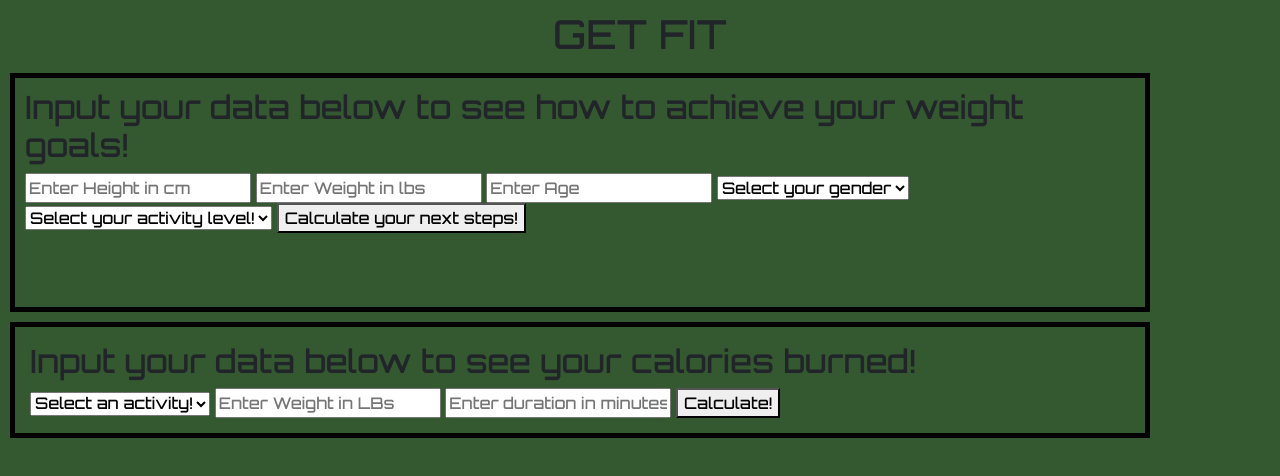
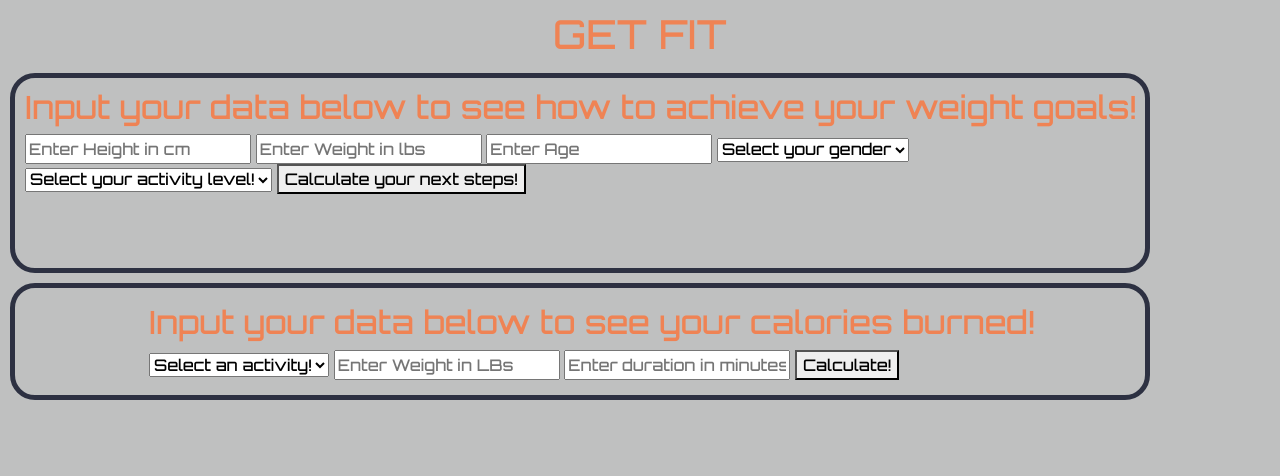
Before and after one commit to darvinmarte/getfit, a plain HTML site: page index.html in a window 1280 px wide. Drawn offline with nearby package versions, Linux system fonts and the light colour scheme.

Commit message:
added css

```diff
--- a/assets/css/style.css
+++ b/assets/css/style.css
@@ -1,22 +1,39 @@
+:root{
+--gunmetal: #2D3142;
+--silver: #BFC0C0;
+--white: #FFFFFF;
+--coral: #EF8354;
+--payne: #4F5D75;
+}
+
+
+
 body{
     font-family: 'Orbitron', sans-serif;
-    background-color: #345830;
+    background-color: var(--silver);
 }
 
 h1{
     display: flex;
+    color: var(--coral);
     justify-content: center;
     padding: 5px;
     margin: 5px;
 }
 
 .bmiInput{
-    border: black solid 5px;
+    display: flex;
+
+    color: var(--coral);
+    border: var(--gunmetal) solid 5px;
+    border-radius: 25px;
     padding: 10px;
     margin: 10px;
 }
 .calInput{
-    border: black solid 5px;
+    color: var(--coral);
+    border: var(--gunmetal) solid 5px;
+    border-radius: 25px;
     padding: 15px;
     margin: 10px;
 }
@@ -25,6 +42,7 @@ h1{
     text-align: center;
     color: white;
     border: white 10px solid;
+    border-radius: 25px;
     padding: 7px;
     margin: 10px;
 }
@@ -35,4 +53,7 @@ h1{
 
 .show{
     display: block;
+    display: flex;
+    flex-direction: column;
+    align-items: center;
 }
--- a/index.html
+++ b/index.html
@@ -26,7 +26,7 @@
       </section>
     </main>
 
-    <div class="container bmiInput">
+    <div class="container bmiInput d-flex justify-content-center">
       <div class="row">
         <div class="col-12 col-6">
           <h2>
@@ -73,9 +73,9 @@
       <div class="row" id="bmiResDiv"></div>
     </div>
 
-    <div class="container calInput justify-content-center">
+    <div class="container calInput d-flex justify-content-center">
       <div class="row">
-        <div class="col-12 col-6">
+        <div class="col-12 ">
           <h2>Input your data below to see your calories burned!</h2>
           <select name="activity" id="activity">
             <option value="">Select an activity!</option>
```
Also changed, not shown: 1 other file.
